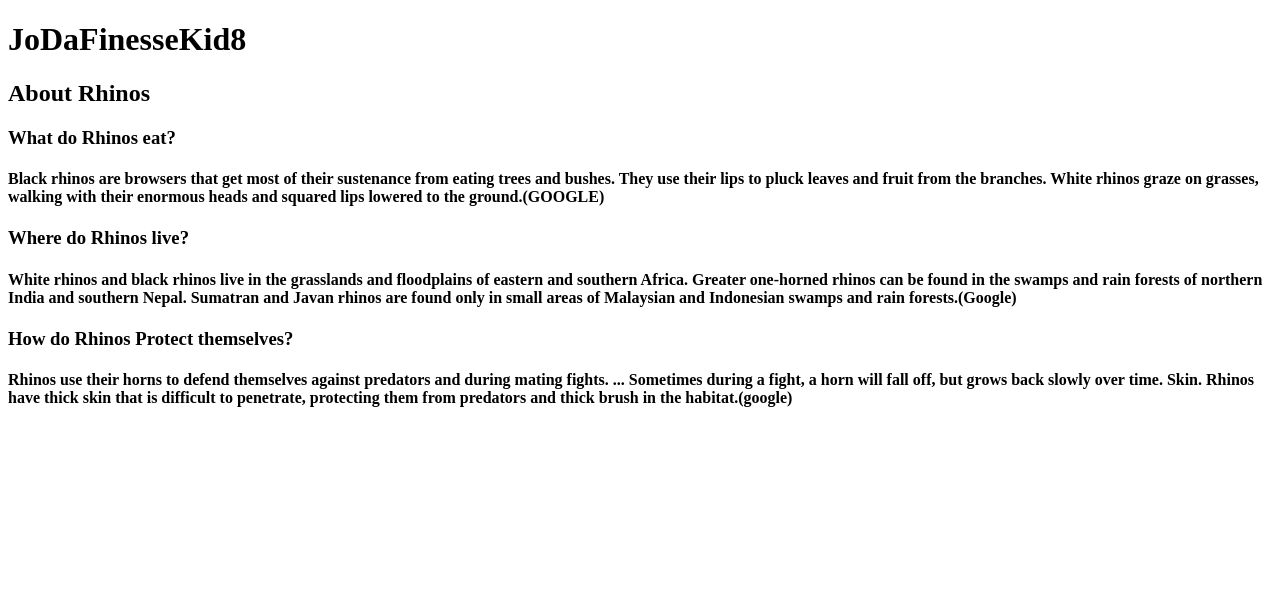
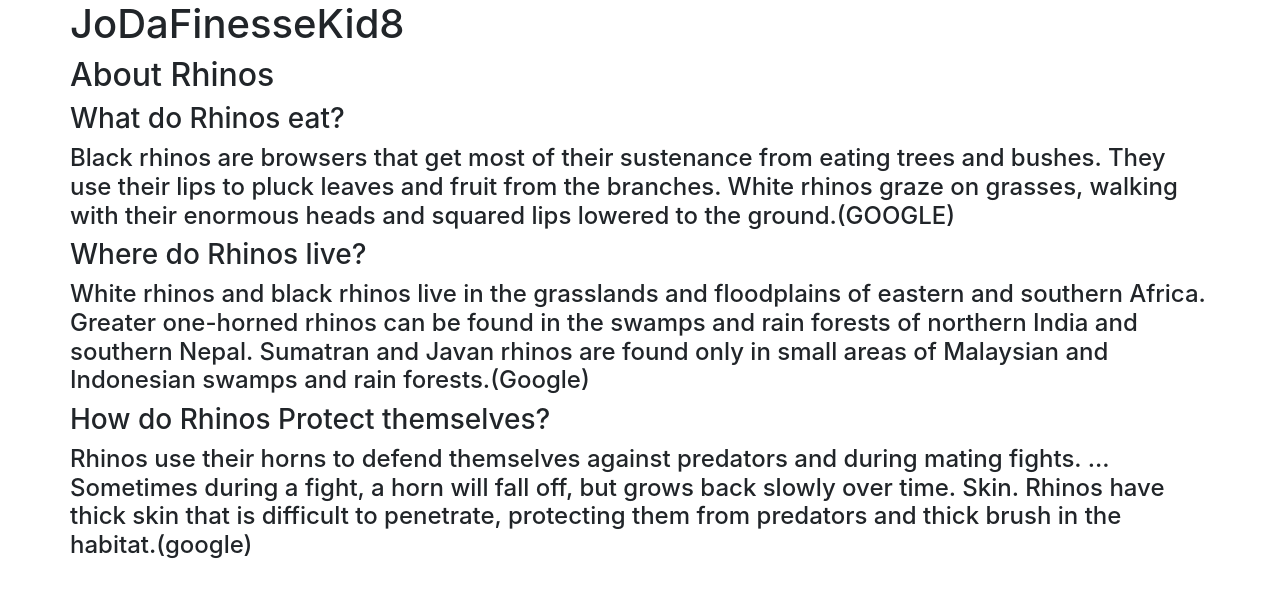
Before and after one commit to JoDaFinesseKid8/JoDaFinesseKid8.github.io, a plain HTML site: page index.html in a window 1280 px wide. Drawn offline with nearby package versions, Linux system fonts and the light colour scheme.

Commit message:
Update index.html

```diff
--- a/index.html
+++ b/index.html
@@ -1,10 +1,15 @@
 <!DOCTYPE html>
 <html>
 <head>
-</head>
+  <link href="https://stackpath.bootstrapcdn.com/bootstrap/4.1.1/css/bootstrap.min.css" rel="stylesheet" integrity="sha384-WskhaSGFgHYWDcbwN70/dfYBj47jz9qbsMId/iRN3ewGhXQFZCSftd1LZCfmhktB" crossorigin="anonymous">
+<script src="https://stackpath.bootstrapcdn.com/bootstrap/4.1.1/js/bootstrap.min.js" integrity="sha384-smHYKdLADwkXOn1EmN1qk/HfnUcbVRZyYmZ4qpPea6sjB/pTJ0euyQp0Mk8ck+5T" crossorigin="anonymous"></script>
+  </head>
 
 <body>
-  <h1>JoDaFinesseKid8</h1>
+  <div class='container'>
+    <div class="row">
+
+  <div><h1>JoDaFinesseKid8</h1>
  <h2> About Rhinos</h2>
 <h3>What do Rhinos eat?</h3>
 <h4>Black rhinos are browsers that get most of their sustenance from eating trees and bushes.
```
